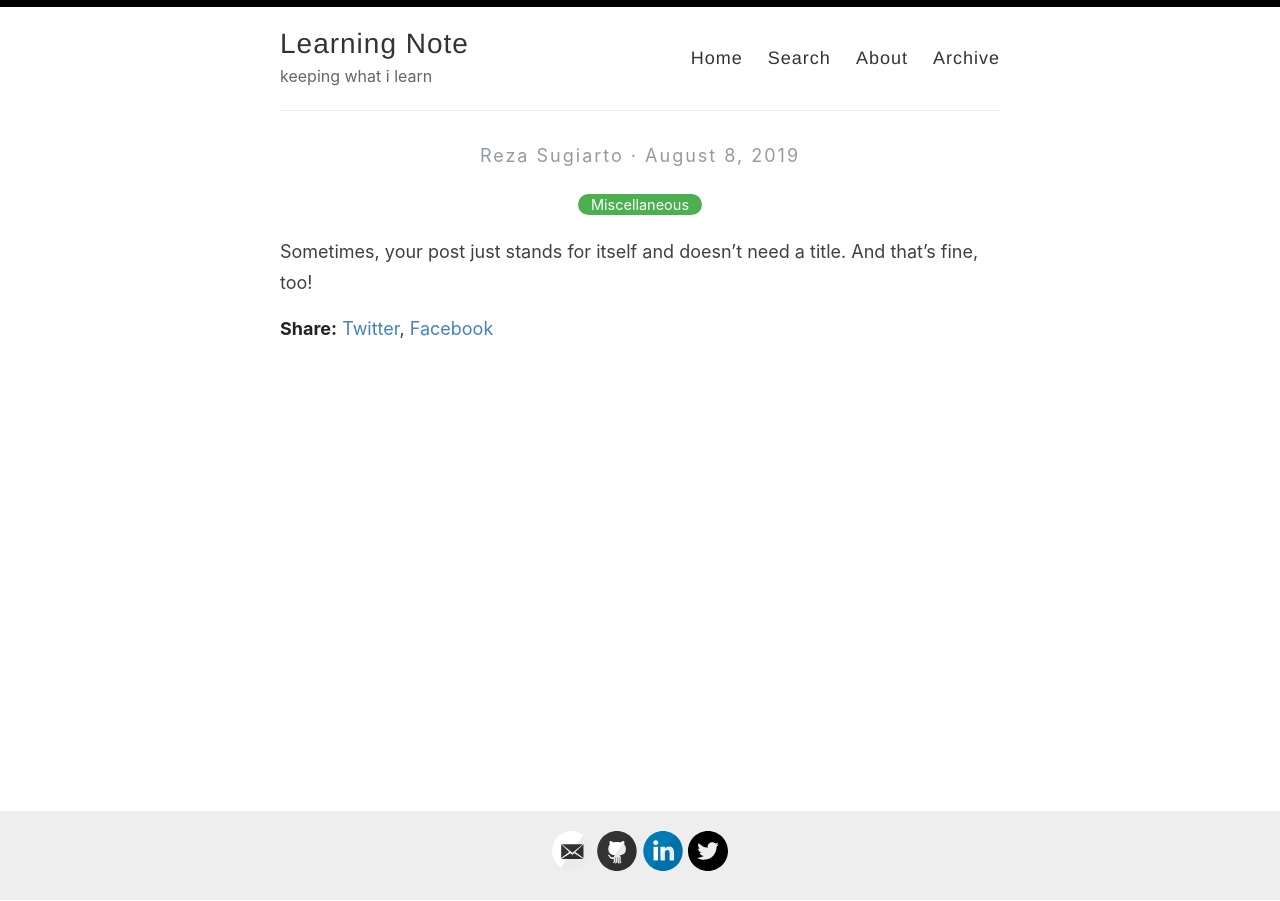
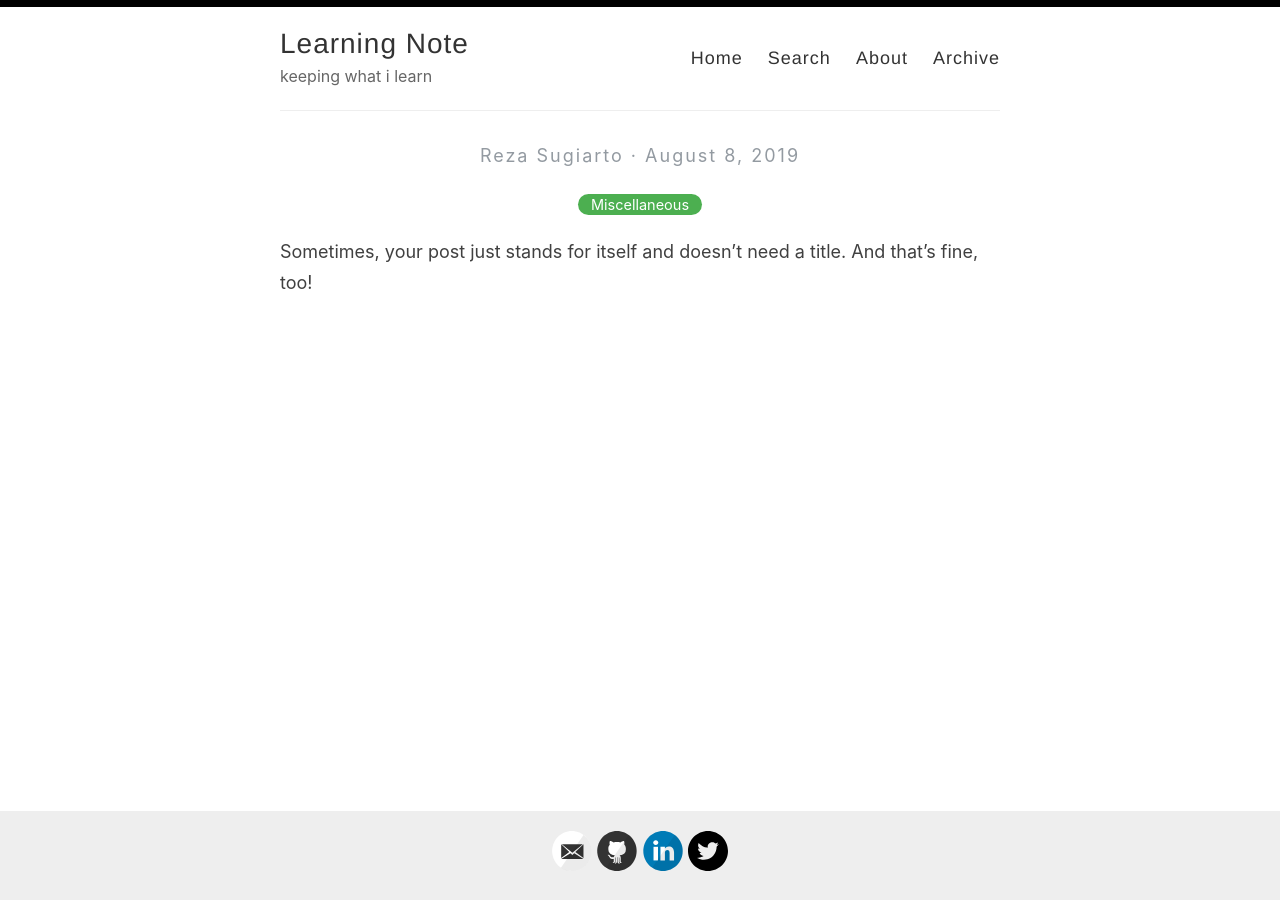
Before and after one commit to rzsgrt/rzsgrt.io, a Jekyll site: the page built from _posts/2019-08-08-no-title-posts.md, in a window 1280 px wide. Built offline with Jekyll 4.4.1, drawn with Linux system fonts in a browser that asks for light colours.

Commit message:
Turn off share option

```diff
--- a/_layouts/post.html
+++ b/_layouts/post.html
@@ -6,19 +6,20 @@
   <h1>{{ page.title }}</h1>
 
   <div>
-    <p class="author_title">{{site.author}}  ·  {{ page.date | date: "%B %e, %Y" }}</p>
+    <p class="author_title">{{site.author}} · {{ page.date | date: "%B %e, %Y" }}</p>
     {% if page.last_modified_at %}
-    <p class="author_title" datetime="{{ page.last_modified_at | date_to_xmlschema }}">(Updated: {{ page.last_modified_at | date: "%b %-d, %Y" }})</p>
+    <p class="author_title" datetime="{{ page.last_modified_at | date_to_xmlschema }}">(Updated: {{
+      page.last_modified_at | date: "%b %-d, %Y" }})</p>
     {% endif %}
     <div class="post-tags">
       {% if post %}
-        {% assign categories = post.categories %}
+      {% assign categories = post.categories %}
       {% else %}
-        {% assign categories = page.categories %}
+      {% assign categories = page.categories %}
       {% endif %}
       {% for category in categories %}
-        <a href="{{site.baseurl}}/categories/#{{category|slugize}}">{{category}}</a>
-        {% unless forloop.last %}&nbsp;{% endunless %}
+      <a href="{{site.baseurl}}/categories/#{{category|slugize}}">{{category}}</a>
+      {% unless forloop.last %}&nbsp;{% endunless %}
       {% endfor %}
     </div>
   </div>
@@ -27,9 +28,9 @@
     {{ content }}
   </div>
 
-  <div>
+  <!-- <div>
     <p><span class="share-box">Share:</span> <a href="http://twitter.com/share?text={{ page.title }}&url={{site.url}}{{page.url}}" target="_blank">Twitter</a>, <a href="https://www.facebook.com/sharer.php?u={{site.url}}{{page.url}}" target="_blank">Facebook</a></p>
-  </div>
+  </div> -->
 
   <!--<div class="date">
     Written on {{ page.date | date: "%B %e, %Y" }}
--- a/assets/style.scss
+++ b/assets/style.scss
@@ -151,10 +151,10 @@
   background-color: #fafafa;
 }
 
-.share-box {
-  font-weight: bold;
-  color: #222;
-}
+// .share-box {
+//   font-weight: bold;
+//   color: #222;
+// }
 
 span[data-pullquote] {
   display: block;
```
